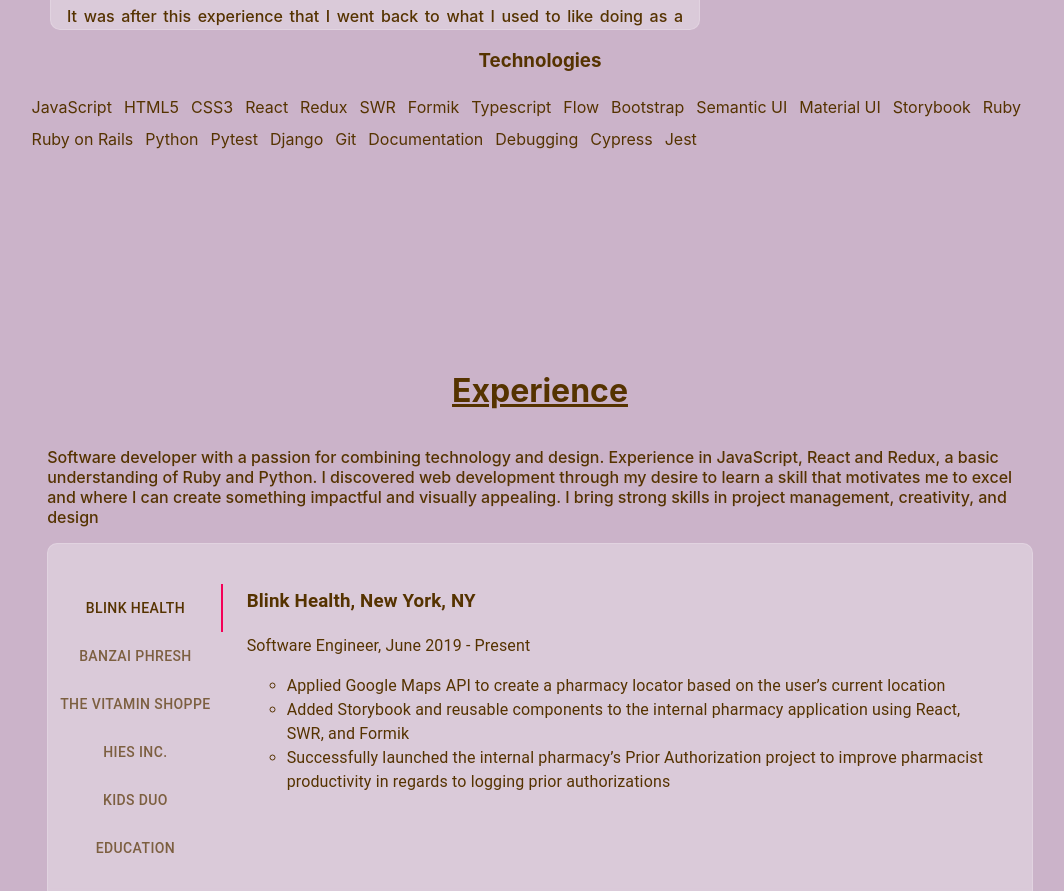
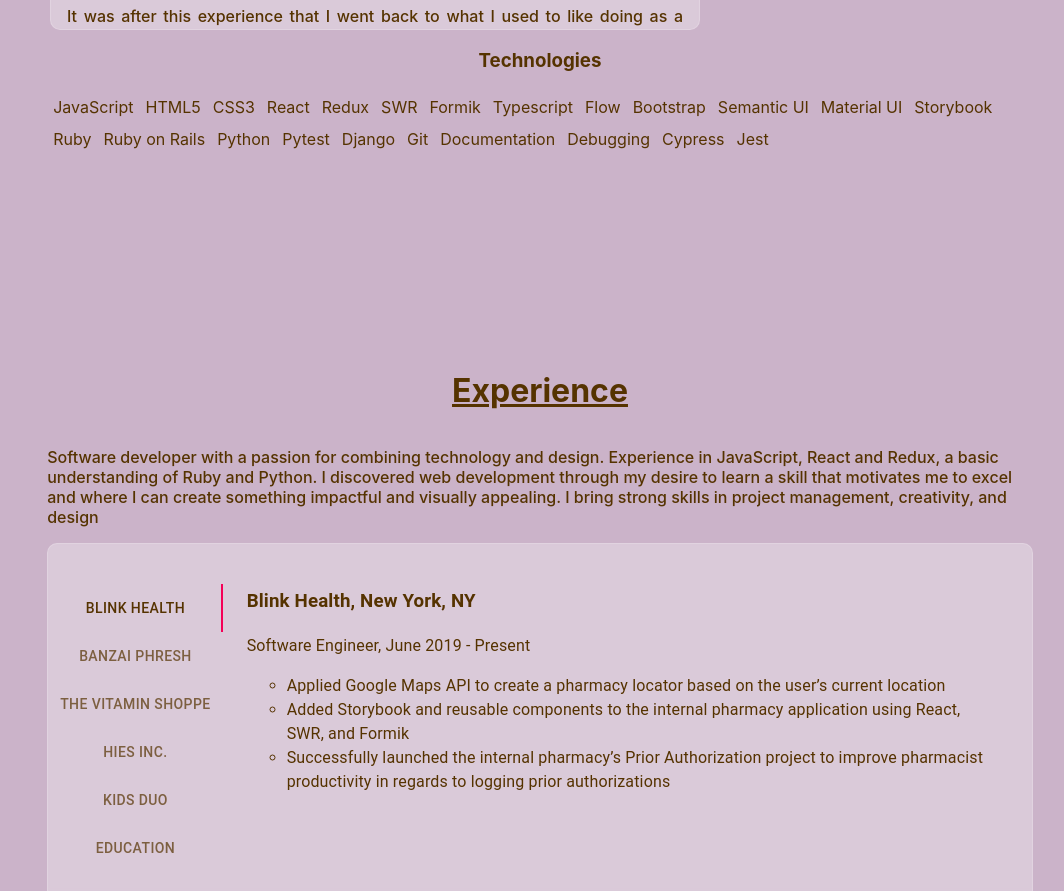
Before and after one commit to Saekit/Personal-Portfolio, a React (Create React App) app: page /blog in a window 1280 px wide. Shown: the part 2871-3762 px from the top of the page, without its empty margins (100-1164 px from the left). Built offline with nearby package versions, Linux system fonts and the light colour scheme; a web font is replaced by a local one.

Commit message:
tiny fixes

```diff
--- a/src/App.css
+++ b/src/App.css
@@ -194,7 +194,7 @@
 .about-tech {
   text-align: center;
   margin: 0 auto;
-  width: 90%;
+  width: 80%;
 }
 
 .about-tech ul {
@@ -440,8 +440,6 @@
   .footer a {
     text-align: center;
     padding: 10px;
-    border-top: 1px solid rgba(255, 255, 255, 0.3);
-    border-bottom: 1px solid rgba(0, 0, 0, 0.1);
   }
   .footer li:last-of-type a {
     border-bottom: none;
--- a/src/components/About.js
+++ b/src/components/About.js
@@ -53,7 +53,7 @@
         </div>
         <div className="about-tech">
           <h3>Technologies</h3>
-          <ul>
+          <ul style={{ padding: 0 }}>
             <li>JavaScript</li>
             <li>HTML5</li>
             <li>CSS3</li>
--- a/src/components/NavBar.js
+++ b/src/components/NavBar.js
@@ -14,8 +14,6 @@
 import List from "@material-ui/core/List";
 
 library.add(faBars, faTimes);
-
-// need to remove react router
 
 const useStyles = makeStyles((theme) => ({
   root: {
@@ -72,7 +70,9 @@
       return (
         <ul className="navbar">
           <li className="nav-item">
-            <LinkRouter to="/">Home</LinkRouter>
+            <LinkRouter to="/" onClick={closeNav}>
+              Home
+            </LinkRouter>
           </li>
         </ul>
       );
```
